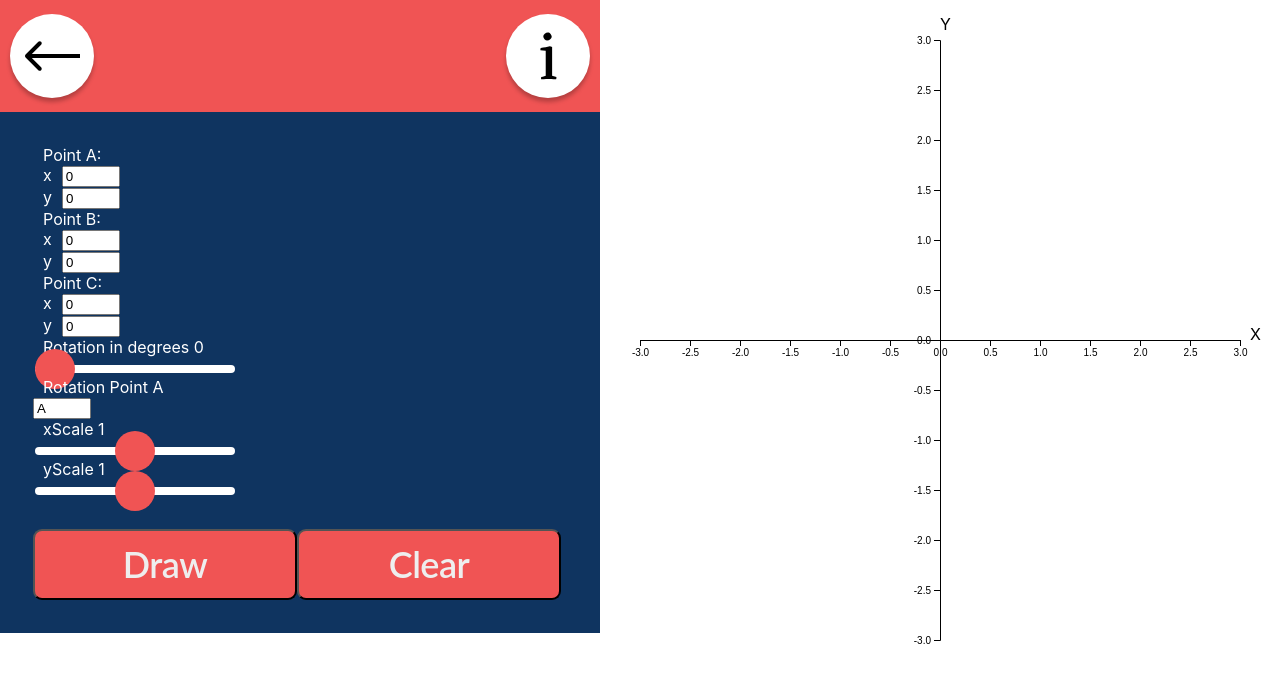
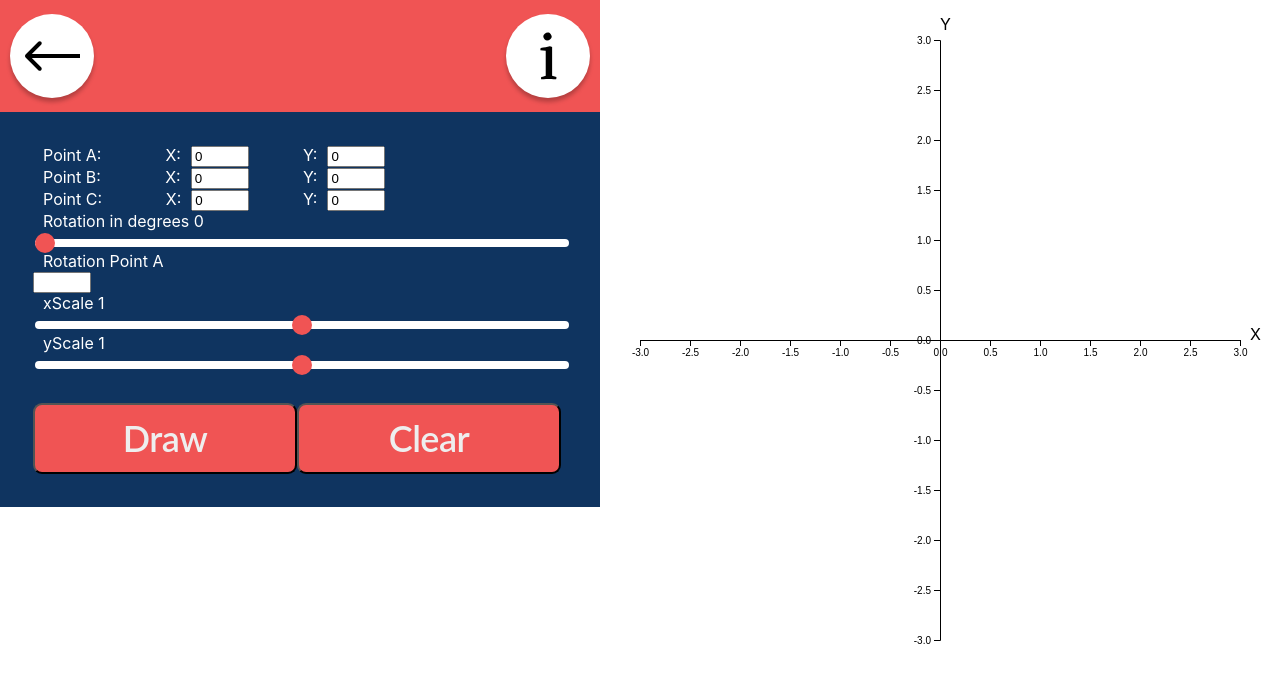
Before and after one commit to RomanSavych0/ComputerGraphics, a React (Create React App) app: page /affine-transformations in a window 1280 px wide. Shown: the top 682 px of the page. Built offline with nearby package versions, Linux system fonts and the light colour scheme.

Commit message:
coordinats centerd, added styles

```diff
--- a/src/layouts/MainWrapper.jsx
+++ b/src/layouts/MainWrapper.jsx
@@ -1,4 +1,4 @@
-import React from "react";
+import React, { useState } from "react";
 // import { NavLink } from "react-router-dom";
 import { NavLink } from "react-router-dom";
 // import { NavLink } from "react-router-dom";
@@ -6,6 +6,7 @@ import "./MainWrapper.module.scss";
 import s from "./MainWrapper.module.scss";
 
 export const MainWrapper = ({ Properties, View }) => {
+  const [infoMode, setInfoMode] = useState(true);
   return (
     <div className={s.mainWrapper}>
       <div>
@@ -24,7 +25,12 @@ export const MainWrapper = ({ Properties, View }) => {
               />
             </svg>
           </NavLink>
-          <div className={s.infoButton}>
+          <div
+            className={s.infoButton}
+            onClick={() => {
+              setInfoMode(!infoMode);
+            }}
+          >
             <svg
               width="17"
               height="48"
@@ -39,7 +45,19 @@ export const MainWrapper = ({ Properties, View }) => {
             </svg>
           </div>
         </div>
-        <div className={s.properties}>{Properties}</div>
+        <div className={s.properties}>
+          {infoMode ? (
+            Properties
+          ) : (
+            <div className={s.infoText}>
+              Some text Some text Some text Some text Some text Some text Some
+              text Some text Some text Some text Some text Some text Some text
+              Some text Some text Some text Some text Some text Some text Some
+              text Some text Some text Some text Some text Some text Some text
+              Some text Some text Some text S
+            </div>
+          )}
+        </div>
       </div>
       <div className={s.view}>{View}</div>
     </div>
--- a/src/layouts/MainWrapper.module.scss
+++ b/src/layouts/MainWrapper.module.scss
@@ -19,7 +19,9 @@
   background-color: #f05454;
 }
 
-.backButton, .infoButton {
+.backButton,
+.infoButton {
+  cursor: pointer;
   background-color: white;
   border-radius: 50%;
   width: 84px;
@@ -29,3 +31,13 @@
   align-items: center;
   box-shadow: 0 4px 4px rgba(0, 0, 0, 0.25);
 }
+.infoText {
+  font-family: Lato;
+  font-style: normal;
+  font-weight: 600;
+  font-size: 36px;
+  line-height: 43px;
+  letter-spacing: -0.015em;
+
+  color: #eeeeee;
+}
--- a/src/layouts/SecondLayout.jsx
+++ b/src/layouts/SecondLayout.jsx
@@ -1,7 +1,8 @@
-import React from "react";
+import React, { useState } from "react";
 import { NavLink } from "react-router-dom";
 import c from "./SecondLayout.module.scss";
 export const SecondLayout = (props) => {
+  const [infoMode, setInfoMode] = useState(true);
   return (
     <div className={c.layout}>
       <div className={c.buttons}>
@@ -22,7 +23,12 @@ export const SecondLayout = (props) => {
           </div>
         </NavLink>
 
-        <div className={c.info}>
+        <div
+          className={c.info}
+          onClick={() => {
+            setInfoMode(!infoMode);
+          }}
+        >
           <svg
             xmlns="http://www.w3.org/2000/svg"
             width="17"
@@ -37,7 +43,8 @@ export const SecondLayout = (props) => {
           </svg>
         </div>
       </div>
-      {props.children}
+
+      {infoMode ? props.children : <div className={c.someText}>Some text</div>}
     </div>
   );
 };
--- a/src/layouts/SecondLayout.module.scss
+++ b/src/layouts/SecondLayout.module.scss
@@ -16,6 +16,7 @@
 }
 .back,
 .info {
+  cursor: pointer;
   background-color: white;
   border-radius: 50%;
   width: 84px;
@@ -36,3 +37,13 @@ select {
 
   color: #000000;
 }
+.someText {
+  font-family: Lato;
+  font-style: normal;
+  font-weight: 600;
+  font-size: 36px;
+  line-height: 43px;
+  letter-spacing: -0.015em;
+
+  color: #eeeeee;
+}
--- a/src/main.scss
+++ b/src/main.scss
@@ -1,4 +1,3 @@
-
 .main {
   .container {
     display: inline-block;
@@ -75,8 +74,8 @@ input[type="range"]:hover {
 input[type="range"]::-webkit-slider-thumb {
   -webkit-appearance: none;
   appearance: none;
-  width: 40px;
-  height: 40px;
+  width: 20px;
+  height: 20px;
   background: #f05454;
   cursor: pointer;
   border-radius: 30px;
@@ -162,3 +161,8 @@ input[type="range"]::-ms-fill-upper {
 select {
   width: 100%;
 }
+#rotationInDegrees,
+#xScale,
+#yScale {
+  width: 100% !important;
+}
--- /dev/null
+++ b/src/pages/AffineTransformations/AffineTransformations.module.scss
@@ -0,0 +1,5 @@
+.flex {
+  display: flex;
+  justify-content: space-between;
+  width: 66%;
+}
--- a/src/pages/AffineTransformations/AffineTransformationsProperties.jsx
+++ b/src/pages/AffineTransformations/AffineTransformationsProperties.jsx
@@ -1,12 +1,13 @@
 import React, { useContext } from "react";
 import { AffineTransformationsContext } from "../../contexts/AffineTransformationsContext";
 import { Field, FieldArray, Form, Formik } from "formik";
-
+import c from "./AffineTransformations.module.scss";
 const AffineTransformationsProperties = () => {
+  // @ts-ignore
   const { properties, setProperties } = useContext(
     AffineTransformationsContext
   );
-  const axis = ["x", "y"];
+  const axis = ["X:", "Y:"];
   const pointsName = ["A", "B", "C"];
 
   const handleClear = () => {
@@ -47,11 +48,12 @@ const AffineTransformationsProperties = () => {
           <FieldArray name={"points"}>
             {() =>
               values.points.map((point, pointIndex) => (
-                <div key={pointIndex}>
+                <div key={pointIndex} className={c.flex}>
                   <label htmlFor={pointsName[pointIndex]}>
                     Point {pointsName[pointIndex]}:
                   </label>
                   <FieldArray
+                    // @ts-ignore
                     id={pointsName[pointIndex]}
                     key={pointIndex}
                     name={`points.${pointIndex}`}
@@ -70,6 +72,7 @@ const AffineTransformationsProperties = () => {
                               id={fieldId}
                               name={`points.${pointIndex}.${coordinateIndex}`}
                               label={`${pointsName[pointIndex]}${axis[coordinateIndex]}`}
+                              type="number"
                             />
                           </div>
                         );
@@ -101,7 +104,11 @@ const AffineTransformationsProperties = () => {
                   Rotation Point {values.rotationPoint}
                 </label>
               </div>
-              <Field name={"rotationPoint"} id={"rotationPoint"} />
+              <Field
+                name={"rotationPoint"}
+                id={"rotationPoint"}
+                type="number"
+              />
             </div>
           </div>
           <div>
--- a/src/pages/ColorModels/ConvertColorProperties.jsx
+++ b/src/pages/ColorModels/ConvertColorProperties.jsx
@@ -1,34 +1,44 @@
-import React, {useContext} from 'react';
-import {Formik, Form, Field} from 'formik';
-import style from './ColorModels.module.scss';
-import * as convert from 'color-convert';
-import {ColorModelsContext} from '../../contexts/ColorModelsContext';
+import React, { useContext } from "react";
+import { Formik, Form, Field } from "formik";
+import style from "./ColorModels.module.scss";
+import * as convert from "color-convert";
+import { ColorModelsContext } from "../../contexts/ColorModelsContext";
 
 const ConvertColorProperties = () => {
-  const {pixels, imageSize} = useContext(ColorModelsContext);
+  // @ts-ignore
+  const { pixels, imageSize } = useContext(ColorModelsContext);
 
   return (
     <Formik
       initialValues={{
-        r: '', g: '', b: '',
-        h: '', s: '', v: '',
-        x: '', y: ''
+        r: "",
+        g: "",
+        b: "",
+        h: "",
+        s: "",
+        v: "",
+        x: "",
+        y: "",
       }}
-      onSubmit={({x, y}, {setFieldValue}) => {
+      onSubmit={({ x, y }, { setFieldValue }) => {
+        // @ts-ignore
         x = +x;
+        // @ts-ignore
         y = +y;
 
+        // @ts-ignore
         if (x >= 0 && x < imageSize.width && y >= 0 && y < imageSize.height) {
+          // @ts-ignore
           const offset = (imageSize.width * y + x) * 4;
           const [r, g, b] = pixels.slice(offset, offset + 3);
           const [h, s, v] = convert.rgb.hsv([r, g, b]);
 
-          setFieldValue('h', h);
-          setFieldValue('s', s);
-          setFieldValue('v', v);
-          setFieldValue('r', r);
-          setFieldValue('g', g);
-          setFieldValue('b', b);
+          setFieldValue("h", h);
+          setFieldValue("s", s);
+          setFieldValue("v", v);
+          setFieldValue("r", r);
+          setFieldValue("g", g);
+          setFieldValue("b", b);
         }
       }}
     >
@@ -37,43 +47,43 @@ const ConvertColorProperties = () => {
           <div className={style.convertValuesColumn}>
             <div>
               <label htmlFor="r">R:</label>
-              <Field disabled id={'r'} name={'r'}/>
+              <Field disabled id={"r"} name={"r"} />
             </div>
             <div>
               <label htmlFor="g">G:</label>
-              <Field disabled id={'g'} name={'g'}/>
+              <Field disabled id={"g"} name={"g"} />
             </div>
             <div>
               <label htmlFor="b">B:</label>
-              <Field disabled id={'b'} name={'b'}/>
+              <Field disabled id={"b"} name={"b"} type="number" />
             </div>
           </div>
           <div className={style.convertValuesColumn}>
             <div>
               <label htmlFor="h">H:</label>
-              <Field disabled id={'h'} name={'h'}/>
+              <Field disabled id={"h"} name={"h"} />
             </div>
             <div>
               <label htmlFor="s">S:</label>
-              <Field disabled id={'s'} name={'s'}/>
+              <Field disabled id={"s"} name={"s"} />
             </div>
             <div>
               <label htmlFor="v">V:</label>
-              <Field disabled id={'v'} name={'v'}/>
+              <Field disabled id={"v"} name={"v"} />
             </div>
           </div>
         </div>
         <div>
           <div>
             <label htmlFor="x">X:</label>
-            <Field required id={'x'} name={'x'}/>
+            <Field required id={"x"} name={"x"} type="number" />
           </div>
           <div>
             <label htmlFor="y">Y:</label>
-            <Field required id={'y'} name={'y'}/>
+            <Field required id={"y"} name={"y"} type="number" />
           </div>
         </div>
-        <button type={'submit'}>Show</button>
+        <button type={"submit"}>Show</button>
       </Form>
     </Formik>
   );
```
Also changed, not shown: 1 other file (tests, documents, lock files or other folders).
